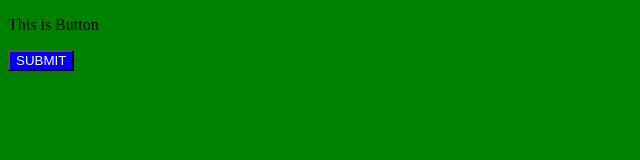
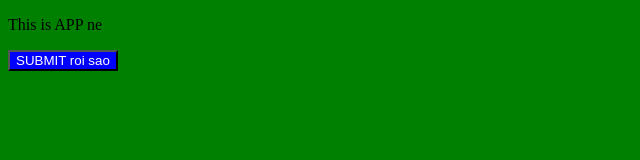
Before and after one commit to vanhungpham2k/git-test, a plain HTML site: page index.html in a window 1280 px wide. Shown: the whole page, without its empty margins (0-640 px from the left). Drawn offline with Linux system fonts and the light colour scheme.

Commit message:
update index.html file

```diff
--- a/index.html
+++ b/index.html
@@ -9,7 +9,7 @@
     <link rel="stylesheet" href="index2.css">
 </head>
 <body>
-    <p>This is Button</p>
-    <button>SUBMIT</button>
+    <p>This is APP ne</p>
+    <button>SUBMIT roi sao</button>
 </body>
 </html>
```
